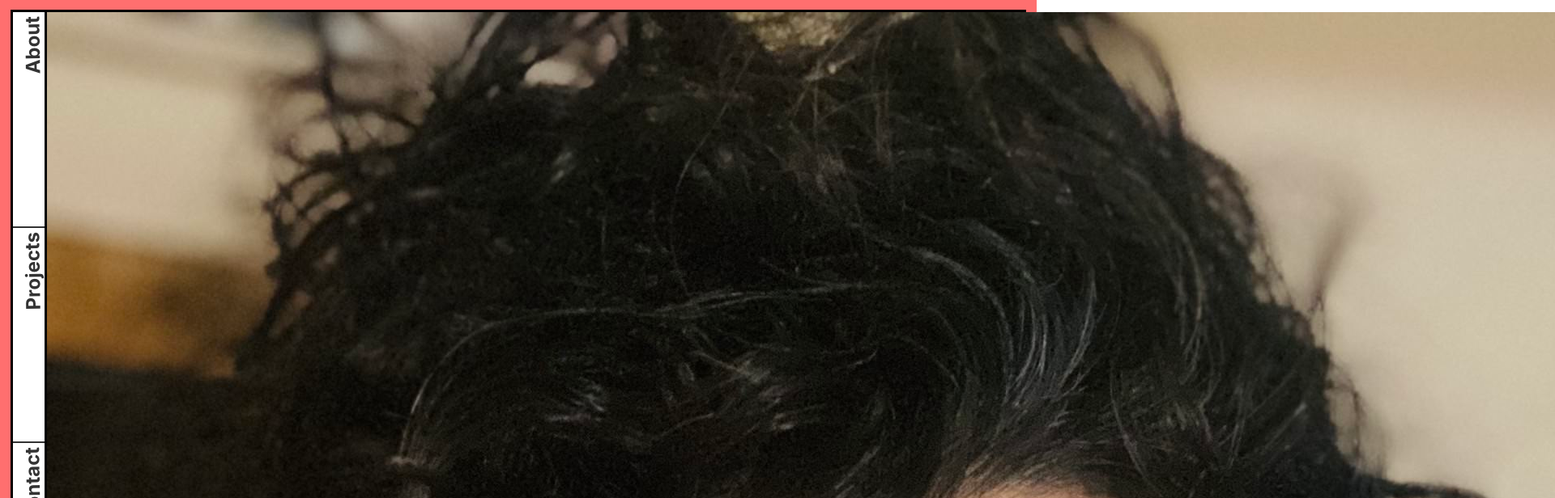
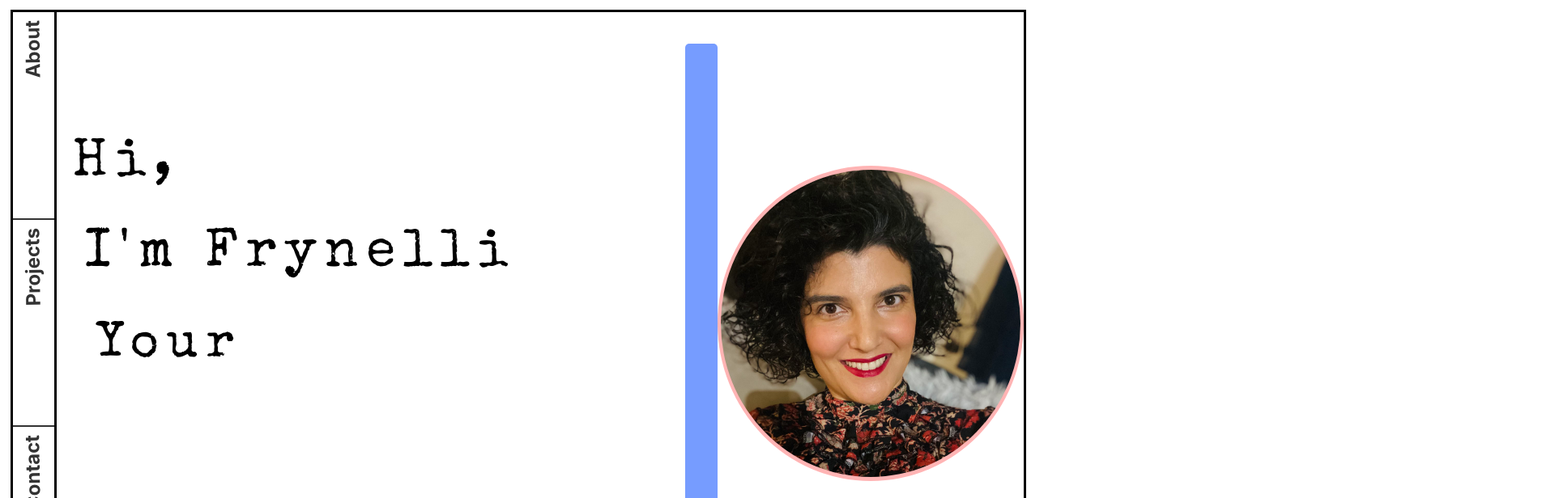
Before and after one commit to Frynelli/frynelli.github.io, a React (Create React App) app in the folder portfolio-frynelli/: page / in a window 1280 px wide. Shown: the top 616 px of the page at 81% size, 1920 px wide, since content can reach past the window. Built offline with nearby package versions, Linux system fonts and the light colour scheme; a web font is replaced by a local one.

Commit message:
working on animation and what looks best
almost finished with the HomePage on desktop, trying to look into details on animation duration etc

```diff
--- a/portfolio-frynelli/package.json
+++ b/portfolio-frynelli/package.json
@@ -20,6 +20,7 @@
     "react-loaders": "^3.0.1",
     "react-router-dom": "^6.9.0",
     "react-scripts": "5.0.1",
+    "react-typing-animation": "^1.6.2",
     "web-vitals": "^2.1.4"
   },
   "scripts": {
--- a/portfolio-frynelli/src/components/Pages/HomePage/index.js
+++ b/portfolio-frynelli/src/components/Pages/HomePage/index.js
@@ -1,19 +1,38 @@
+import { useEffect, useState } from "react";
 import selfie from "../../../assets/selfie.jpg";
 
+const typeWebDev = `Your Web Developer`;
 const HomePage =()=>{
+
+    const [typingWebDev, setTypingWebDev]=useState("");
+    useEffect(()=>{
+        const timeout = setTimeout(()=>{
+         setTypingWebDev(typeWebDev.slice(0, typingWebDev.length + 1))
+        },1000)
+  return ()=> clearTimeout(timeout);
+    },[typingWebDev])
+
     return <div className="container-hp-g">
-        <img src={selfie} alt="selfie"/>
+
         <div className="welcome-text">
-            <h1>Hi,<br/>I'm Frynelli</h1>
+
+            <h1>Hi,<br/><span className="name">I'm Frynelli </span><br/><span className="web-dev blinking-cursor"> {typingWebDev}</span></h1>
             <span className="paragraph">
             <p>
-                Junior front end developer & Wordpress
+                Junior Front End & Wordpress
             </p>
             <hr/>
             </span>
 
             </div>
-
+            <div className="box-2">
+                <div className="rectangle-purple"></div>
+                <div className="circle-pink">
+            <div className="circle-mask">
+        <img src={selfie} alt="selfie"/>
+        </div>
+                </div>
+            </div>
 
     </div>
 }
--- a/portfolio-frynelli/src/scss/_HomePage.scss
+++ b/portfolio-frynelli/src/scss/_HomePage.scss
@@ -8,6 +8,8 @@
 .container-hp-g{
     width: 100%;
     height: 100%;
+    display: grid;
+    grid-template-columns: 65% 35%;
 
 }
 //text-container
@@ -18,7 +20,7 @@
     flex-direction: column;
     justify-content: space-evenly;
     margin: 0px 20px ;
-    background-color: yellow;
+
 
 }
 .welcome-text h1{
@@ -29,20 +31,66 @@ line-height: 7rem;
 letter-spacing: 10px;
 
 }
-
+.welcome-text .web-dev{
+    padding-left: 30px;
+    font-size: 60px;
+}
+.welcome-text .name{
+    padding-left: 15px;
+}
 .welcome-text .paragraph p{
     font-family: $fontMuseo;
     font-weight: 400;
     font-size: 33px;
     color: $text-grey;
-    text-align: center;
-    margin-right: 205px;
+    text-align: end;
 }
 .welcome-text .paragraph{
   hr{
     border: 4px solid black;
     border-radius: 5px;
     margin: 0 20px;
+    position: absolute;
+    width: 80%;
   }
 }
 //img-properties
+.container-hp-g .box-2{
+    height: 100%;
+    display: flex;
+    align-items: center;
+    width: 100%;
+    justify-content: center;
+}
+.container-hp-g .circle-pink{
+    height: 390px;
+    width: 380px;
+    background-color: $peach-light;
+    border-radius: 50%;
+    // position: relative;
+    // right: 70px;
+    // bottom: 20px;
+}
+.container-hp-g .circle-mask{
+    height: 380px;
+    width: 370px;
+    border-radius: 50%;
+    overflow: hidden;
+    margin: 5px 4px;
+    // margin-bottom: 4.5rem;
+    // position: relative;
+    // right: 70px;
+    // bottom: 20px;
+}
+.container-hp-g .circle-mask img{
+    width: 100%;
+
+    object-fit: cover;
+}
+//rectangle-purple
+.box-2 .rectangle-purple{
+    height: 90%;
+    width: 120px;
+    border-radius: 5px;
+    background-color: $purple;
+}
--- a/portfolio-frynelli/src/scss/_Layout.scss
+++ b/portfolio-frynelli/src/scss/_Layout.scss
@@ -3,7 +3,6 @@
 .container{
   width: $container-width-g;
   height: $container-height-g;
-  background-color: $peach;
   display: flex;
   justify-content: center;
   align-items: center;
--- a/portfolio-frynelli/src/scss/_sidebar.scss
+++ b/portfolio-frynelli/src/scss/_sidebar.scss
@@ -9,29 +9,43 @@
   border-right: 3px solid black;
 }
 //nav-bar-styling-boxes-text
+.nav-bar nav{
+    height: 100%;
+}
 .nav-bar ul{
     list-style-type: none;
     display: flex;
     flex-direction: column;
-    height: 100vh;
+    height: 100%;
 }
 .nav-bar ul li{
-    margin-top: 5px;
+
     height: 35%;
     width: 100%;
     border-bottom: 2px solid #333;
 }
+.nav-bar ul li:hover{
+    background-color: $peach-dark;
+    a{
+        color: #FFFF;
+    }
+}
+
 .nav-bar ul li a{
+
     text-decoration: none;
     color: $dark-color;
 }
 .nav-bar ul li a:active, .nav-bar ul li a.active{
     color:$peach-dark;
+    :hover{
+        color: aliceblue;
+    }
 }
-.nav-bar ul li a:not(:active),.nav-bar ul li a:not(.active){
-    color: $dark-color;
-}
+
+
 .nav-bar ul li a h2{
+    margin-top: 10px;
     margin-left: 10px;
     writing-mode: vertical-lr;
     display: inline-block;
--- a/portfolio-frynelli/src/scss/_variables.scss
+++ b/portfolio-frynelli/src/scss/_variables.scss
@@ -22,3 +22,19 @@ $dark-color: #333;
 $container-width-g: 100vw;
 $container-height-g: 100vh;
 $nav-bar-width: 3.5rem;
+
+
+//animations
+
+// typing animation
+
+.blinking-cursor::after{
+    content: "|";
+    color: $dark-color;
+    animation: blink 1s infinite;
+}
+@keyframes blink {
+    50%{
+        opacity: 0;
+    }
+}
```
Also changed, not shown: portfolio-frynelli/src/dist/App.css, 1 other file (tests, documents, lock files or other folders).
